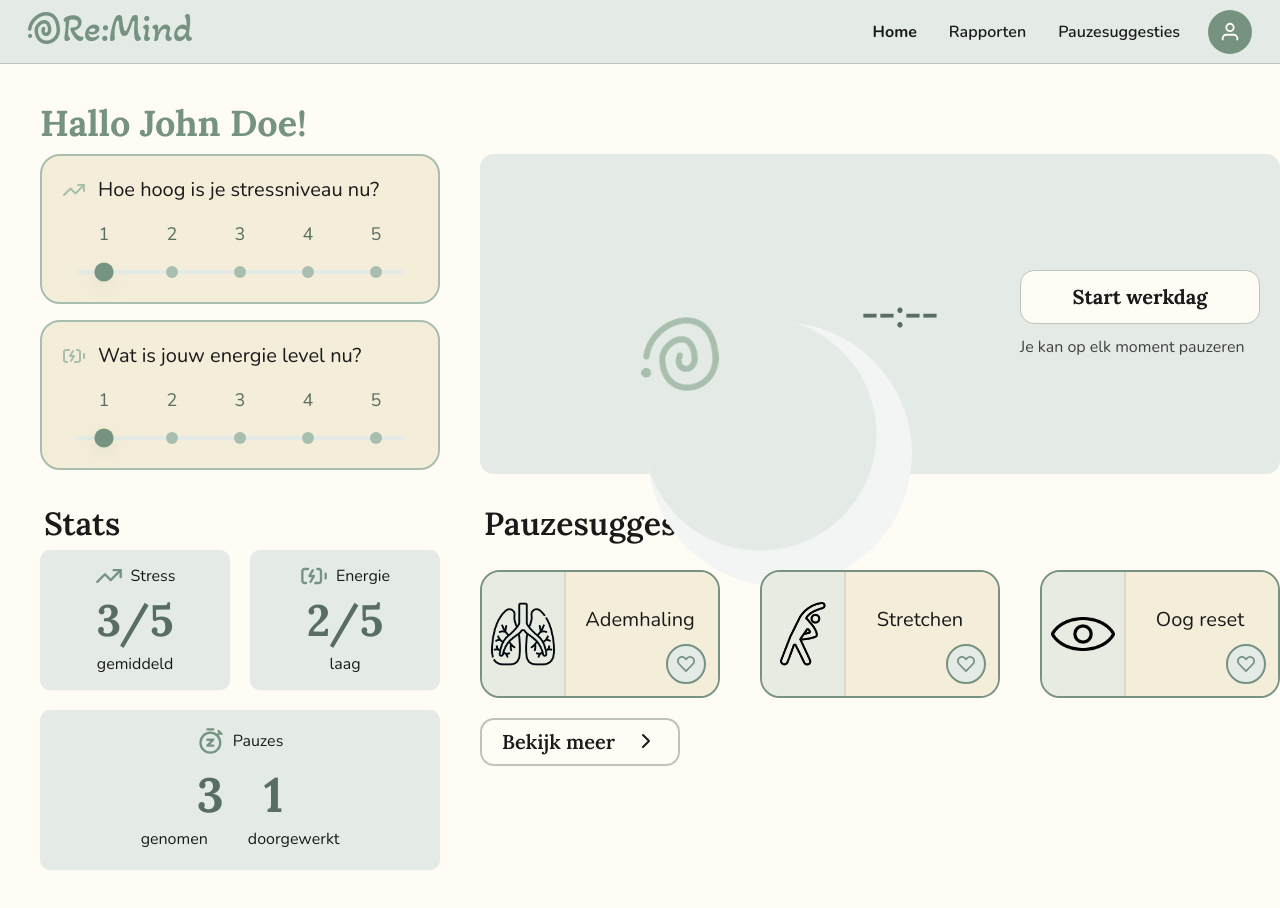
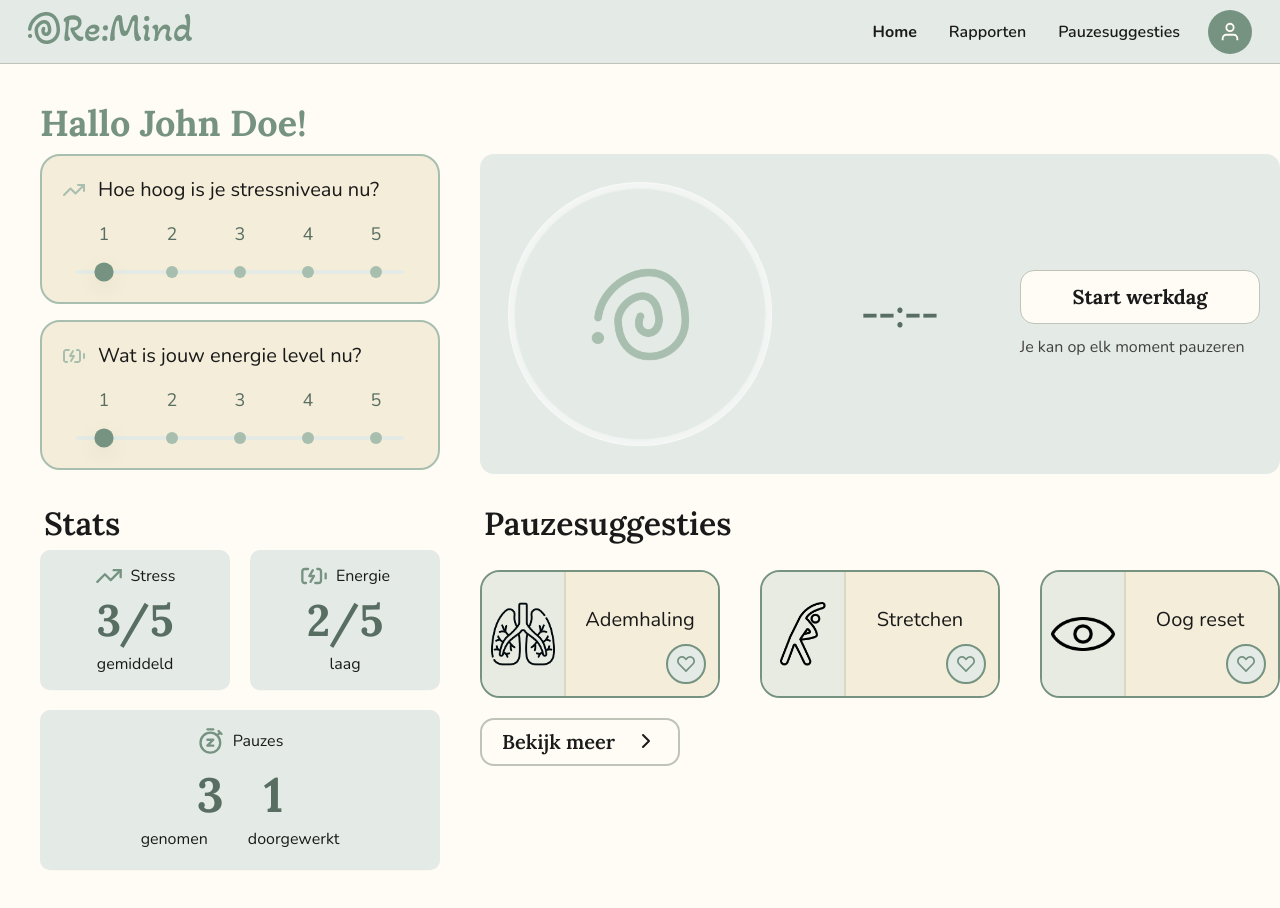
Before and after one commit to sampittois/Re-Mind_App_Individueel, a React (Vite) app in the folder stress-app/frontend/: page / in a window 1280 px wide. Shown: the top 908 px of the page. Built offline with nearby package versions, Linux system fonts and the light colour scheme; no server answers.

Commit message:
feat: enhance BreathingLogo component with Breathe integration and styling adjustments

```diff
--- a/stress-app/frontend/src/components/Timer.jsx
+++ b/stress-app/frontend/src/components/Timer.jsx
@@ -1,6 +1,7 @@
 import { useEffect, useMemo, useState } from "react";
 import swirl from "../assets/swirl.png";
 import "../styles/timer.css";
+import Breathe from "./Breathe";
 
 function formatTime(totalSeconds) {
   const m = Math.floor(totalSeconds / 60);
@@ -9,8 +10,6 @@ function formatTime(totalSeconds) {
 }
 
 function BreathingLogo({ progress = 0, active = false }) {
-  const outerSize = active ? 220 : 280;
-  const innerSize = active ? 200 : 240;
   const timerSize = 200;
   const timerStroke = 4;
   const radius = (timerSize - timerStroke) / 2;
@@ -19,20 +18,19 @@ function BreathingLogo({ progress = 0, active = false }) {
   const strokeDashoffset = circumference * (1 - safeProgress);
 
   return (
-    <div className={`breathingLogo${active ? " breathingLogo--active" : ""}`} aria-hidden="true">
-      <div
-        className="breathingLogo__layer breathingLogo__layer--outer"
-        style={{ width: outerSize, height: outerSize }}
-      />
-      <div
-        className="breathingLogo__layer breathingLogo__layer--inner"
-        style={{ width: innerSize, height: innerSize }}
-      />
+    <div className={`breathingLogo${active ? " breathingLogo--active" : ""}`} aria-hidden="true" style={{ position: "relative" }}>
+      <Breathe size={280} className="breathing-logo-ball" />
       <svg
         className="breathingLogo__ring"
         width={timerSize}
         height={timerSize}
         viewBox={`0 0 ${timerSize} ${timerSize}`}
+        style={{
+          position: "absolute",
+          top: "50%",
+          left: "50%",
+          transform: "translate(-50%, -50%)",
+        }}
       >
         <circle
           cx={timerSize / 2}
@@ -55,7 +53,6 @@ function BreathingLogo({ progress = 0, active = false }) {
           transform={`rotate(-90 ${timerSize / 2} ${timerSize / 2})`}
         />
       </svg>
-      <img className="breathingLogo__icon" src={swirl} alt="" />
     </div>
   );
 }
--- a/stress-app/frontend/src/styles/timer.css
+++ b/stress-app/frontend/src/styles/timer.css
@@ -62,6 +62,16 @@
   width: 280px;
   height: 280px;
   flex: 0 0 auto;
+  display: flex;
+  align-items: center;
+  justify-content: center;
+}
+
+.breathing-logo-ball {
+  position: absolute;
+  top: 50%;
+  left: 50%;
+  transform: translate(-50%, -50%);
 }
 
 .breathingLogo__layer,
```
